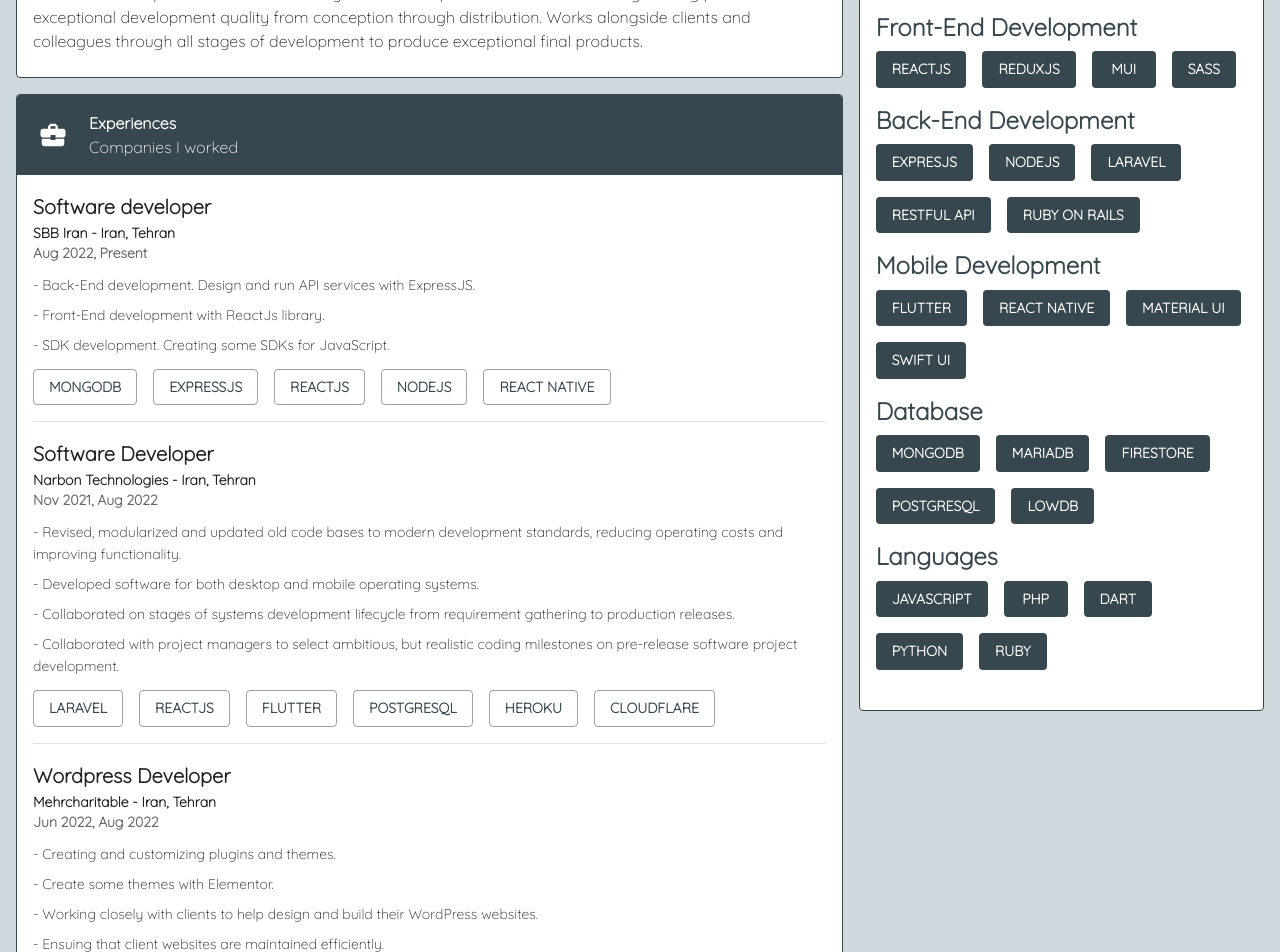
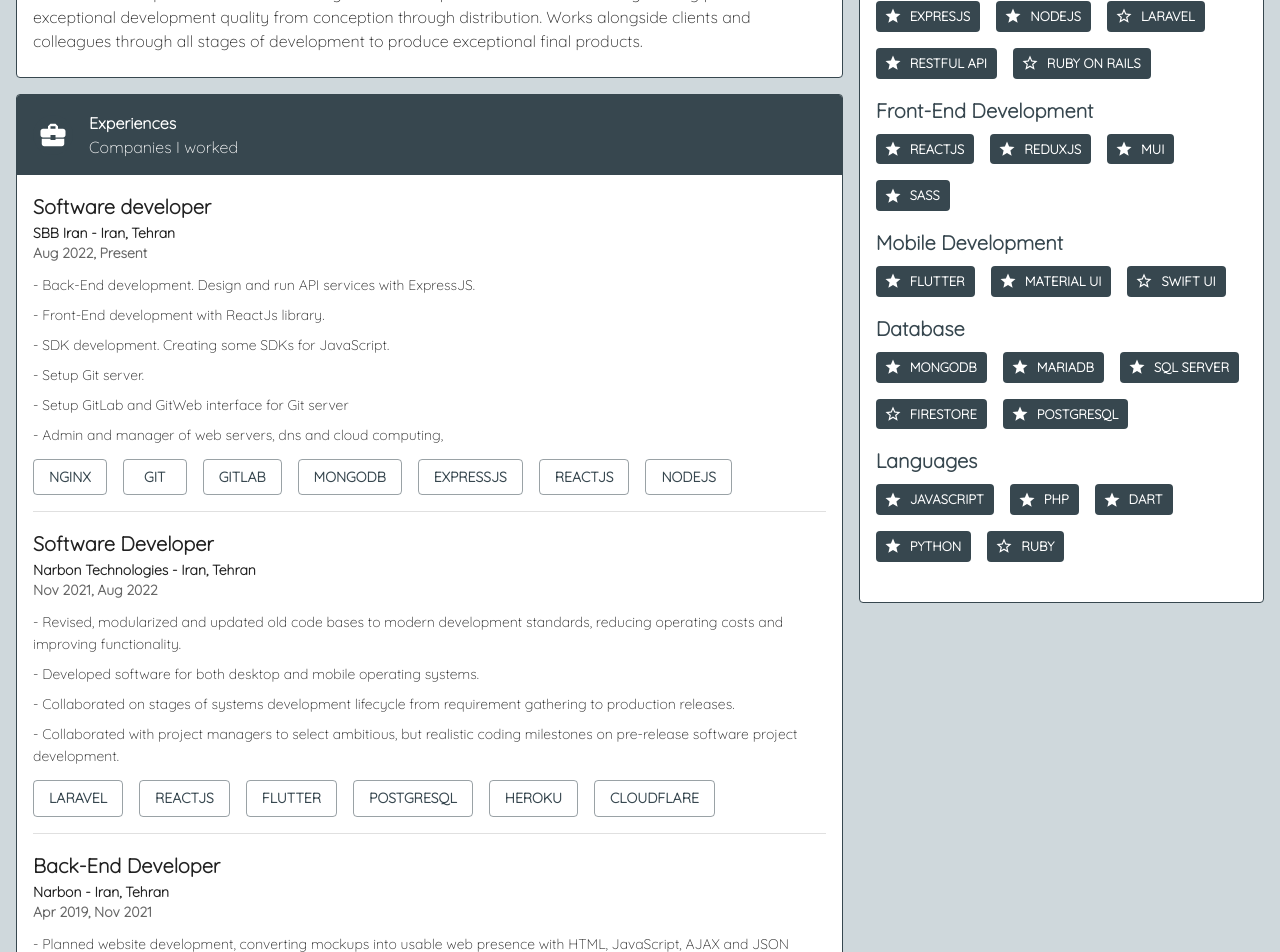
Before and after one commit to BlackIQ/amirhossein.info, a React (Create React App) app: page / in a window 1280 px wide. Shown: the part 540-1492 px from the top of the page. Built offline with nearby package versions, Linux system fonts and the light colour scheme; no server answers; a web font is replaced by a local one.

Commit message:
Update some of cards

```diff
--- a/src/cards/experiences.card.jsx
+++ b/src/cards/experiences.card.jsx
@@ -21,8 +21,19 @@ const experiences = [
       "Back-End development. Design and run API services with ExpressJS.",
       "Front-End development with ReactJs library.",
       "SDK development. Creating some SDKs for JavaScript.",
+      "Setup Git server.",
+      "Setup GitLab and GitWeb interface for Git server",
+      "Admin and manager of web servers, dns and cloud computing,",
     ],
-    skills: ["MongoDB", "ExpressJs", "ReactJs", "NodeJs", "React Native"],
+    skills: [
+      "Nginx",
+      "Git",
+      "GitLab",
+      "MongoDB",
+      "ExpressJs",
+      "ReactJs",
+      "NodeJs",
+    ],
   },
   {
     role: "Software Developer",
@@ -45,24 +56,6 @@ const experiences = [
       "Heroku",
       "Cloudflare",
     ],
-  },
-  {
-    role: "Wordpress Developer",
-    company: {
-      name: "Mehrcharitable",
-      location: "Iran, Tehran",
-      range: "Jun 2022, Aug 2022",
-    },
-    jobs: [
-      "Creating and customizing plugins and themes.",
-      "Create some themes with Elementor.",
-      "Working closely with clients to help design and build their WordPress websites.",
-      "Ensuing that client websites are maintained efficiently.",
-      "Improving the accessibility of the WordPress platform.",
-      "Create some Woocommerce site.",
-      "Using payment gateways for Woocommerce.",
-    ],
-    skills: ["WordPress", "Woocommerce", "Elementor"],
   },
   {
     role: "Back-End Developer",
--- a/src/cards/skills.card.jsx
+++ b/src/cards/skills.card.jsx
@@ -1,25 +1,119 @@
 import { Grid, Box, Typography, Button } from "@mui/material";
+import { Star, StarBorder } from "@mui/icons-material";
 
 const skills = [
   {
-    title: "Front-End Development",
-    items: ["ReactJs", "ReduxJs", "MUI", "SASS"],
+    title: "Back-End Development",
+    items: [
+      {
+        name: "ExpresJs",
+        star: true,
+      },
+      {
+        name: "NodeJs",
+        star: true,
+      },
+      {
+        name: "Laravel",
+        star: false,
+      },
+      {
+        name: "Restful API",
+        star: true,
+      },
+      {
+        name: "Ruby on Rails",
+        star: false,
+      },
+    ],
   },
   {
-    title: "Back-End Development",
-    items: ["ExpresJs", "NodeJs", "Laravel", "Restful API", "Ruby on Rails"],
+    title: "Front-End Development",
+    items: [
+      {
+        name: "ReactJs",
+        star: true,
+      },
+      {
+        name: "ReduxJs",
+        star: true,
+      },
+      {
+        name: "MUI",
+        star: true,
+      },
+      {
+        name: "SASS",
+        star: true,
+      },
+    ],
   },
   {
     title: "Mobile Development",
-    items: ["Flutter", "React Native", "Material UI", "Swift UI"],
+    items: [
+      {
+        name: "Flutter",
+        star: true,
+      },
+      {
+        name: "Material UI",
+        star: true,
+      },
+      {
+        name: "Swift UI",
+        star: false,
+      },
+    ],
   },
   {
     title: "Database",
-    items: ["MongoDB", "MariaDB", "Firestore", "PostgreSQL", "LowDB"],
+    items: [
+      {
+        name: "MongoDB",
+        star: true,
+      },
+      {
+        name: "MariaDB",
+        star: true,
+      },
+      {
+        name: "SQL Server",
+        star: true,
+      },
+      {
+        name: "Firestore",
+        star: false,
+      },
+      {
+        name: "PostgreSQL",
+        star: true,
+      },
+    ],
   },
   {
     title: "Languages",
-    items: ["JavaScript", "Php", "Dart", "Python", "Ruby"],
+    items: [
+      {
+        name: "JavaScript",
+        star: true,
+      },
+      {
+        name: "Php",
+        star: true,
+      },
+      {
+        name: "Dart",
+        star: true,
+      },
+      {
+        name: "Python",
+        star: true,
+      },
+      {
+        name: "Ruby",
+        star: false,
+      },
+    ],
   },
 ];
 
@@ -32,7 +126,7 @@ const SkillsCard = () => {
       }}
     >
       <Typography
-        variant="h5"
+        variant="h6"
         fontWeight="bold"
         color="primary.main"
         gutterBottom
@@ -45,11 +139,13 @@ const SkillsCard = () => {
             <Button
               variant="contained"
               disableElevation
+              size="small"
+              startIcon={item.star ? <Star /> : <StarBorder />}
               sx={{
                 fontWeight: "bold",
               }}
             >
-              {item}
+              {item.name}
             </Button>
           </Grid>
         ))}
--- a/src/cards/social.card.jsx
+++ b/src/cards/social.card.jsx
@@ -8,7 +8,7 @@ import {
   Typography,
 } from "@mui/material";
 
-import { GitHub, LinkedIn, Twitter, Email } from "@mui/icons-material";
+import { GitHub, LinkedIn, Email } from "@mui/icons-material";
 
 const medias = [
   {
@@ -22,14 +22,9 @@ const medias = [
     path: "https://linkedin.com/in/amirhosseinmohammadi",
   },
   {
-    icon: <Twitter />,
-    text: "Twitter",
-    path: "https://twitter.com/GNU_Amir",
-  },
-  {
     icon: <Email />,
     text: "Email",
-    path: "mailto:amirhosseinmohammadi1380@yahoo.com",
+    path: "mailto:hi@amirhossein.info",
   },
 ];
 
```
